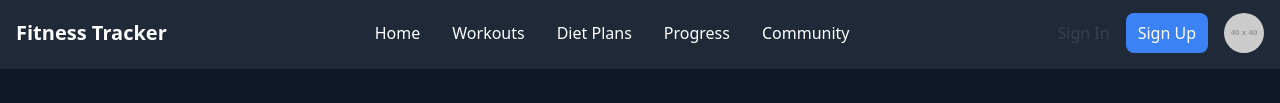
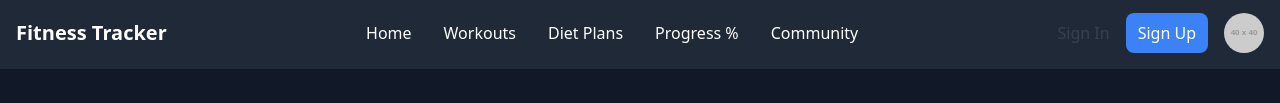
Before and after one commit to judie-tech/Fitness-and-Diet-Tracker, a website: page public/login.html in a window 1280 px wide. Shown: the part 511-614 px from the top of the page. Drawn offline with Linux system fonts and the light colour scheme; placeholder pictures from the web are drawn by us.

```diff
--- a/public/login.html
+++ b/public/login.html
@@ -97,7 +97,7 @@
             >Diet Plans</a
           >
           <a href="#" class="text-white px-4 py-2 hover:bg-blue-500 rounded"
-            >Progress</a
+            >Progress %</a
           >
           <a href="#" class="text-white px-4 py-2 hover:bg-blue-500 rounded"
             >Community</a
```
